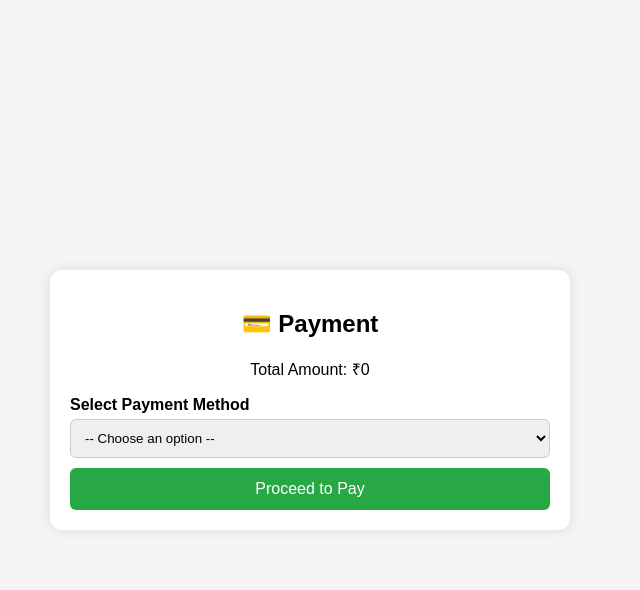
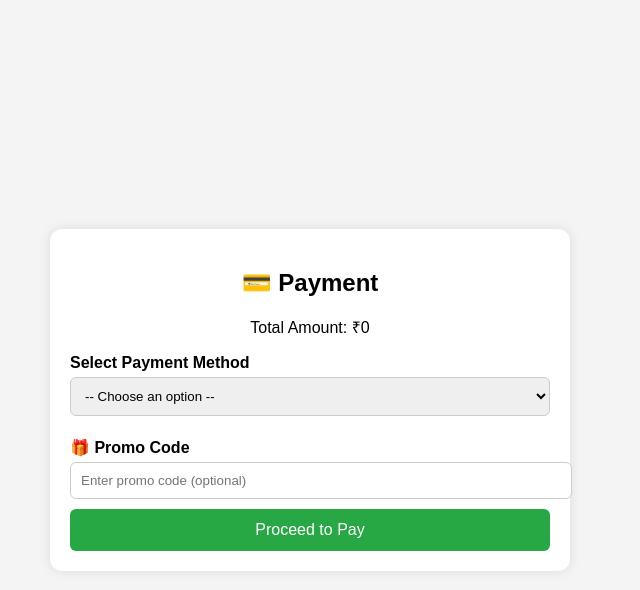
Before and after one commit to amemitroofficial9/aditya_concert, a Flask app: page /payment in a window 1280 px wide. Shown: the top 590 px of the page, without its empty margins (330-970 px from the left). Run offline with Flask 3, Linux system fonts and the light colour scheme.

Commit message:
Update prices, rename fanbase to fanpit, and add ENJOY promo code (10% off)

```diff
--- a/templates/payment.html
+++ b/templates/payment.html
@@ -75,6 +75,11 @@
         <option value="other">🌐 Other Payment Method</option>
       </select>
 
+
+      <label>🎁 Promo Code</label>
+<input type="text" name="promo_code" placeholder="Enter promo code (optional)">
+
+
       <!-- UPI ID for PhonePe or GPay -->
       <div id="upi_section" class="hidden">
         <label>Enter Your UPI ID</label>
```
